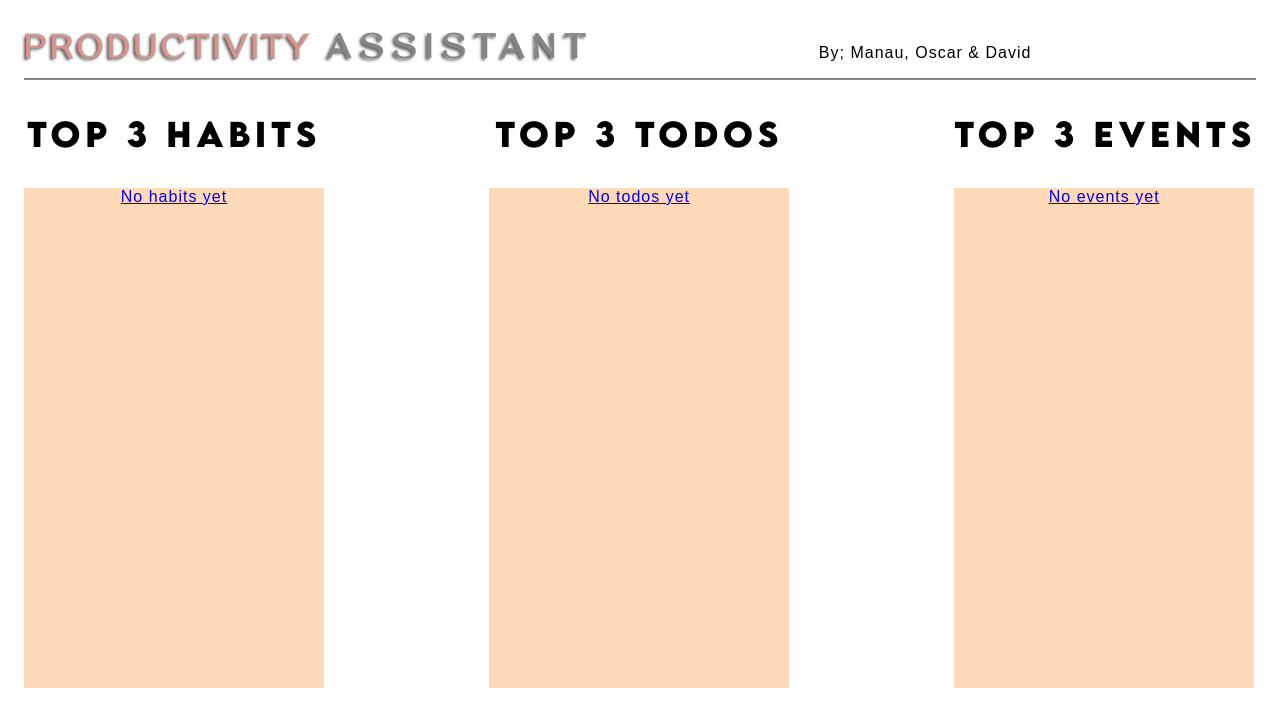
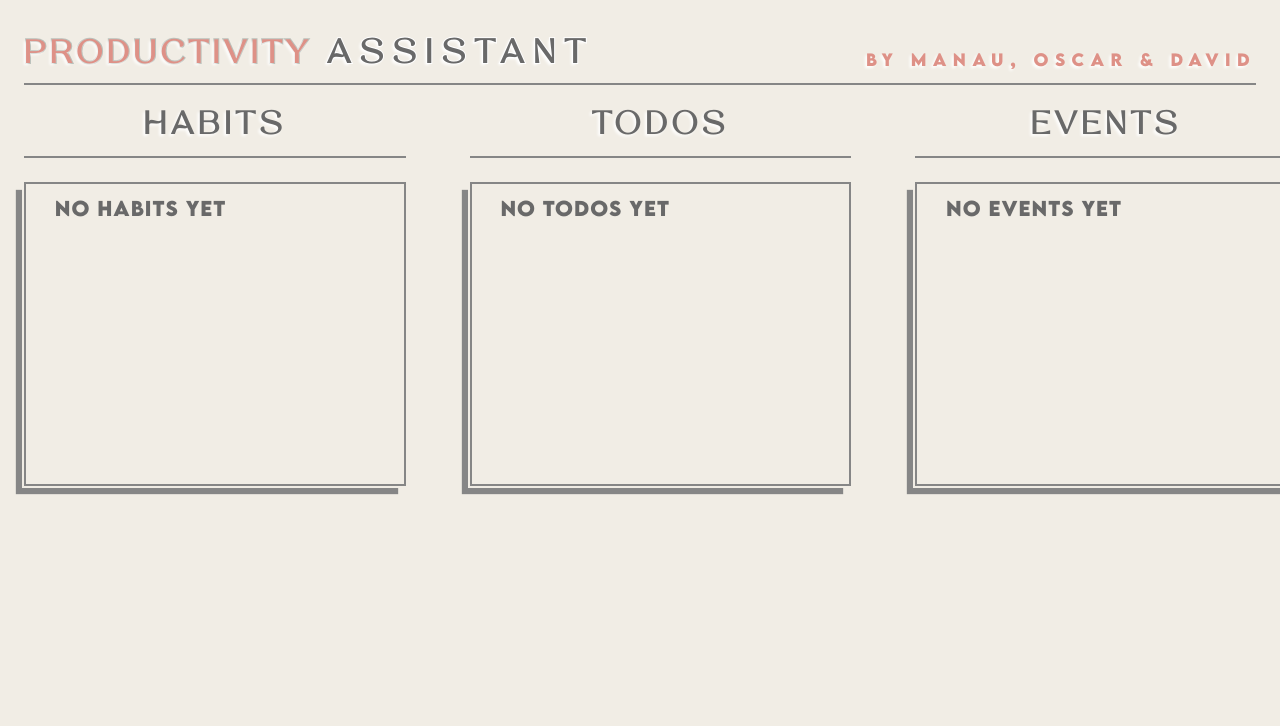
Before and after one commit to ddaviddahlgren/Projektarbete-Frontend-2, a React (Vite) app: page /home in a window 1280 px wide. Shown: the top 726 px of the page. Built offline with nearby package versions, Linux system fonts and the light colour scheme.

Commit message:
css and style

```diff
--- a/src/App.css
+++ b/src/App.css
@@ -4,3 +4,8 @@
   padding: 1rem;
   text-align: center;
 }
+
+a, a:link, a:visited {
+  color: dimgray;
+  text-decoration: none;
+}
--- a/src/index.css
+++ b/src/index.css
@@ -1,4 +1,5 @@
 * {
     font-family: Arial, Helvetica, sans-serif;
         letter-spacing: 1px;
+    background-color: rgb(241, 237, 229);
 }
--- a/src/pages/home/Home.jsx
+++ b/src/pages/home/Home.jsx
@@ -23,19 +23,20 @@ const Home = () => {
         <h1 className={style.homeTitle}>
           PRODUCTIVITY <span id={style.titleSpan}>ASSISTANT</span>
         </h1>
-        <p id={style.cretisText}>By; Manau, Oscar & David</p>
+        <p id={style.creditsText}>By Manau, Oscar & David</p>
       </header>
       <main className={style.main}>
         <div className={style.componentContainer}>
-        <h3 className={style.componentTitle}>TOP 3 HABITS</h3>
+        <h3 className={style.componentTitle}>HABITS</h3>
         <Link to="/habits">
           <div className={style.homeContainer}>
-            {topHabits.length === 0 && <p>No habits yet</p>}
+            {topHabits.length === 0 && <p className={style.homeLists}>No habits yet</p>}
 
             <ul>
               {topHabits.map((habit) => (
-                <li key={habit.id}>
-                  {habit.title} – {habit.reps} reps
+                <li key={habit.id} className={style.homeLists}>
+                  {habit.title} <br/>
+                  <span id={style.statusText}>Reps:</span> {habit.reps} reps
                 </li>
               ))}
             </ul>
@@ -44,14 +45,15 @@ const Home = () => {
         </div>
         <br />
         <div className={style.componentContainer}>
-        <h3 className={style.componentTitle}>TOP 3 TODOS</h3>
+        <h3 className={style.componentTitle}>TODOS</h3>
         <Link to="/todos">
           <div className={style.homeContainer}>
-            {topTodos.length === 0 && <p>No todos yet</p>}
+            {topTodos.length === 0 && <p className={style.homeLists}>No todos yet</p>}
             <ul>
               {topTodos.map((todo) => (
-                <li key={todo.id}>
-                  {todo.title} - Status: {todo.status}
+                <li key={todo.id} className={style.homeLists}>
+                  {todo.title} <br/>
+                  <span id={style.statusText}>Status:</span> {todo.status}
                 </li>
               ))}
             </ul>
@@ -60,14 +62,15 @@ const Home = () => {
         </div>
         <br />
         <div className={style.componentContainer}>
-        <h3 className={style.componentTitle}>TOP 3 EVENTS</h3>
+        <h3 className={style.componentTitle}>EVENTS</h3>
         <Link to="/events">
           <div className={style.homeContainer}>
-            {topEvents.length === 0 && <p>No events yet</p>}
+            {topEvents.length === 0 && <p className={style.homeLists}>No events yet</p>}
             <ul>
               {topEvents.map((event) => (
-                <li key={event.id}>
-                  {event.name} - Date: {event.date}
+                <li key={event.id} className={style.homeLists}>
+                  {event.name} <br/>
+                  <span id={style.statusText}>Date:</span> {event.date}
                 </li>
               ))}
             </ul>
--- a/src/pages/home/Home.module.css
+++ b/src/pages/home/Home.module.css
@@ -8,43 +8,40 @@
   src: url("../../assets/fonts/LEMONMILK-Bold.otf");
 }
 
-.homeContainer {
-  width: 300px;
-  height: 500px;
-  background-color: peachpuff;
-}
-
 .header {
   display: flex;
   flex-direction: row;
   justify-content: space-between;
-  align-items: baseline;
+  align-items: center;
   border-bottom: 2px solid rgb(134, 134, 134);
+  color: rgb(222, 145, 135);
 }
 
 .homeTitle {
-  color: rgb(222, 145, 135);
   font-family: Hasweny;
   letter-spacing: 0.3rem;
   text-align: left;
   -webkit-text-stroke: 2px rgba(47, 79, 79, 0.281);
   paint-order: stroke fill;
-  text-shadow: -2px 2px 3px rgb(92, 92, 92);
+  text-shadow: -2px 2px 3px rgb(255, 255, 255);
 
-  margin: 0.5rem 0;
-}
-
-#creditsText {
-    text-align: right;
-    margin: 0;
+  margin: 0.8rem 0;
 }
 
 #titleSpan {
-  color: rgb(134, 134, 134);
+  color: dimgrey;
   font-size: 2.1rem;
   font-family: inherit;
   letter-spacing: 0.6rem;
   -webkit-text-stroke: 2px rgb(255, 255, 255);
+}
+
+#creditsText {
+  font-family: LEMONMILK;
+  text-align: right;
+  letter-spacing: 0.4rem;
+  margin: 0.8rem 0 0 0;
+  text-shadow: -2px 2px 3px rgb(255, 255, 255);
 }
 
 main {
@@ -55,10 +52,46 @@ main {
   margin: auto;
 }
 
-
+.componentContainer {
+  padding: 0.5rem auto;
+}
 
 .componentTitle {
+  color: dimgray;
   font-size: 2rem;
+  font-family: Hasweny;
+  letter-spacing: 0.3rem;
+  margin: 1.5rem auto;
+  padding-bottom: 1rem;
+  border-bottom: 2px solid rgb(134, 134, 134);
+  text-shadow: -2px 2px 3px rgb(255, 255, 255);
+}
+
+.homeContainer {
+  display: flex;
+  flex-direction: column;
+  justify-content: space-between;
+  width: 320px;
+  height: 300px;
+  background-color: rgb(241, 237, 229);
+  padding-left: 1.8rem;
+  padding-right: 1.8rem;
+  border: 2px solid rgb(134, 134, 134);
+  outline: 2px solid rgb(241, 237, 229);
+  box-shadow: -8px 8px 1px rgb(134, 134, 134);
+}
+
+.homeLists {
   font-family: LEMONMILK;
-  letter-spacing: 0.3rem;
+  font-size: 1.2rem;
+  line-height: 2.6rem;
+  text-align: left;
+  list-style: none;
+  margin: 0.3rem 0;
+  width: fit-content;
 }
+
+#statusText {
+  font-family: LEMONMILK;
+  border-bottom: 2px solid dimgrey;
+}
```
